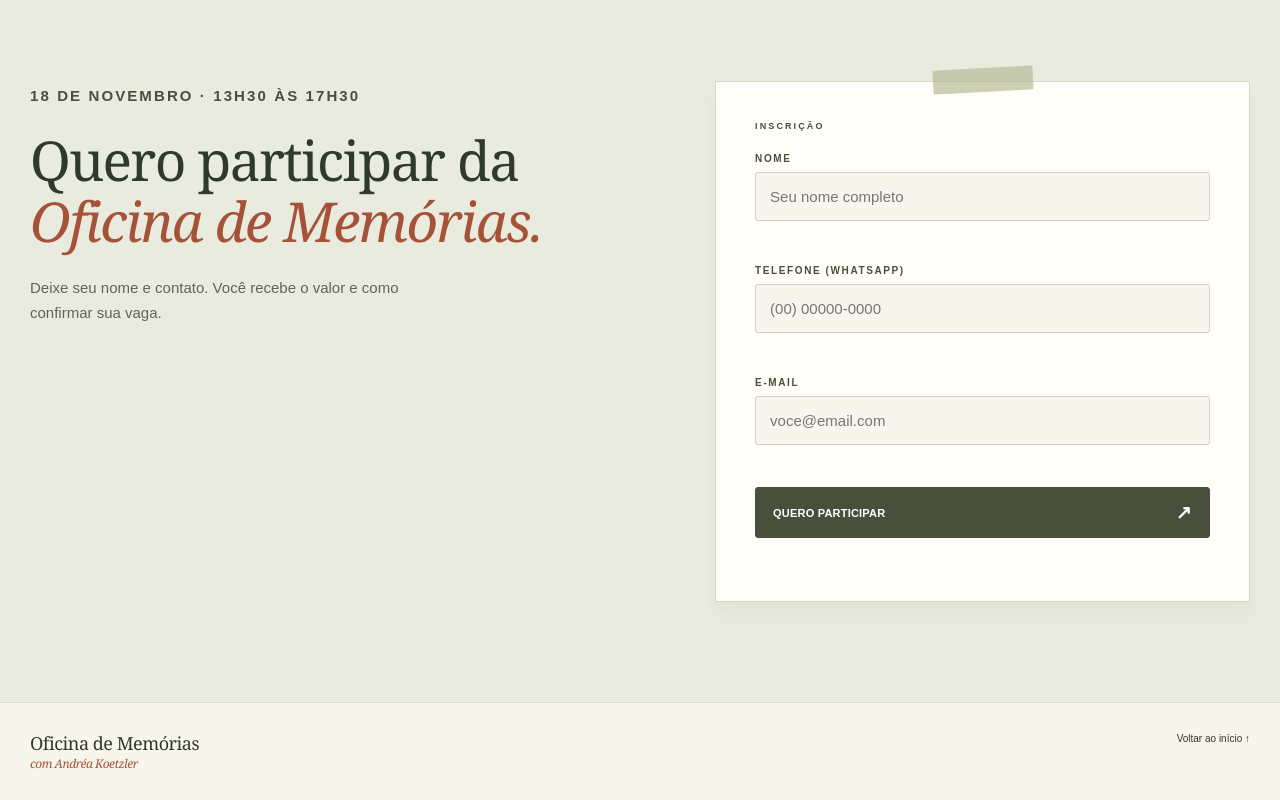
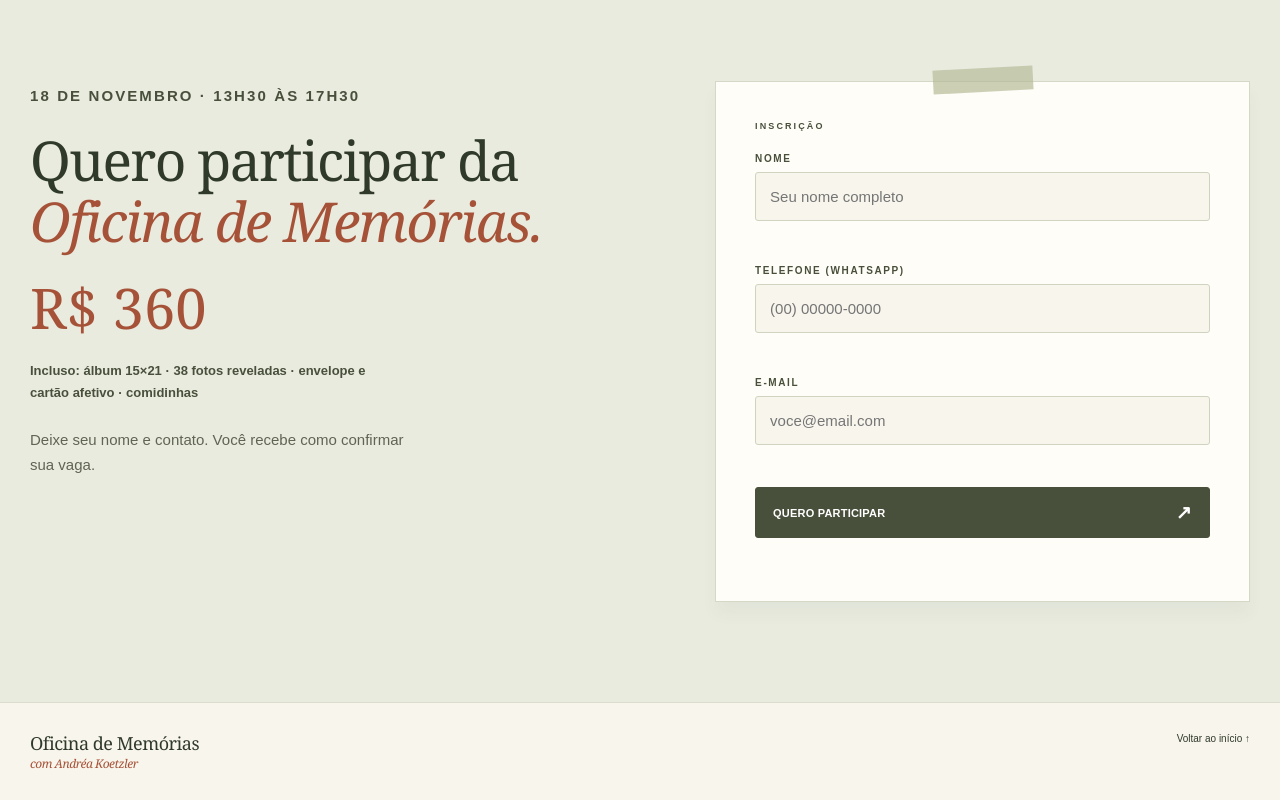
Before and after one commit to nicollekoetzler/fotolivro, a Next.js app: page / in a window 1280 px wide. Shown: the part 1673-2473 px from the top of the page. Built offline with nearby package versions, Linux system fonts and the light colour scheme.

Commit message:
Mostra o valor da oficina (R$ 360) e o que está incluso
Co-Authored-By: Claude Opus 5.5 <noreply@anthropic.com>
Claude-Session: https://claude.ai/code/session_01VGnZ8BAYUi71nvjHqhUvk5

```diff
--- a/app/globals.css
+++ b/app/globals.css
@@ -224,6 +224,8 @@ details[open]>summary::after{transform:rotate(45deg)}
 .items span{display:block;font-size:12px;line-height:20.4px;color:#626b54;padding-top:3px}
 .offer-l .total{font:700 13px/21.45px var(--sans);color:var(--olive);max-width:375px;padding-top:3px}
 .offer-l .small{font-size:11px;line-height:18.7px;max-width:375px}
+.offer-l>p.valor{font:400 56px/1 var(--serif);color:var(--rust);padding-top:6px}
+.offer-l>p.valor-inclui{font:700 13px/21.45px var(--sans);color:var(--olive)}
 .price{position:sticky;top:20px;background:#fffdf8;border:1px solid #d6d8c7;box-shadow:0 12px 15px rgba(65,71,47,.04);padding:38px 39px 26px;text-align:center}
 .price .tape{width:100px;height:24px;left:calc(50% - 50px);top:-14px;transform:rotate(-3deg);background:rgba(181,185,150,.67);clip-path:none}
 .price .eyebrow{font-size:9px;line-height:13.5px}
--- a/app/page.tsx
+++ b/app/page.tsx
@@ -65,7 +65,9 @@ export default function Home() {
     <div className="offer-l">
       <p className="eyebrow">18 de novembro · 13h30 às 17h30</p>
       <h2 className="h2">Quero participar da<br className="d" /> <em>Oficina de Memórias.</em></h2>
-      <p>Deixe seu nome e contato. Você recebe o valor e como confirmar sua vaga.</p>
+      <p className="valor">R$ 360</p>
+      <p className="valor-inclui">Incluso: álbum 15×21 · 38 fotos reveladas · envelope e cartão afetivo · comidinhas</p>
+      <p>Deixe seu nome e contato. Você recebe como confirmar sua vaga.</p>
     </div>
     <InscricaoForm />
   </div>
--- a/components/InscricaoForm.tsx
+++ b/components/InscricaoForm.tsx
@@ -49,7 +49,7 @@ export default function InscricaoForm() {
         <span className="tape" aria-hidden="true"></span>
         <p className="eyebrow">Inscrição recebida</p>
         <h3>Obrigada, {nome.trim().split(" ")[0]}!</h3>
-        <p>Seu contato foi registrado. Em breve você recebe o valor e como confirmar a vaga para o dia 18 de novembro.</p>
+        <p>Seu contato foi registrado. Em breve você recebe como confirmar a vaga para o dia 18 de novembro.</p>
       </div>
     );
   }
```
